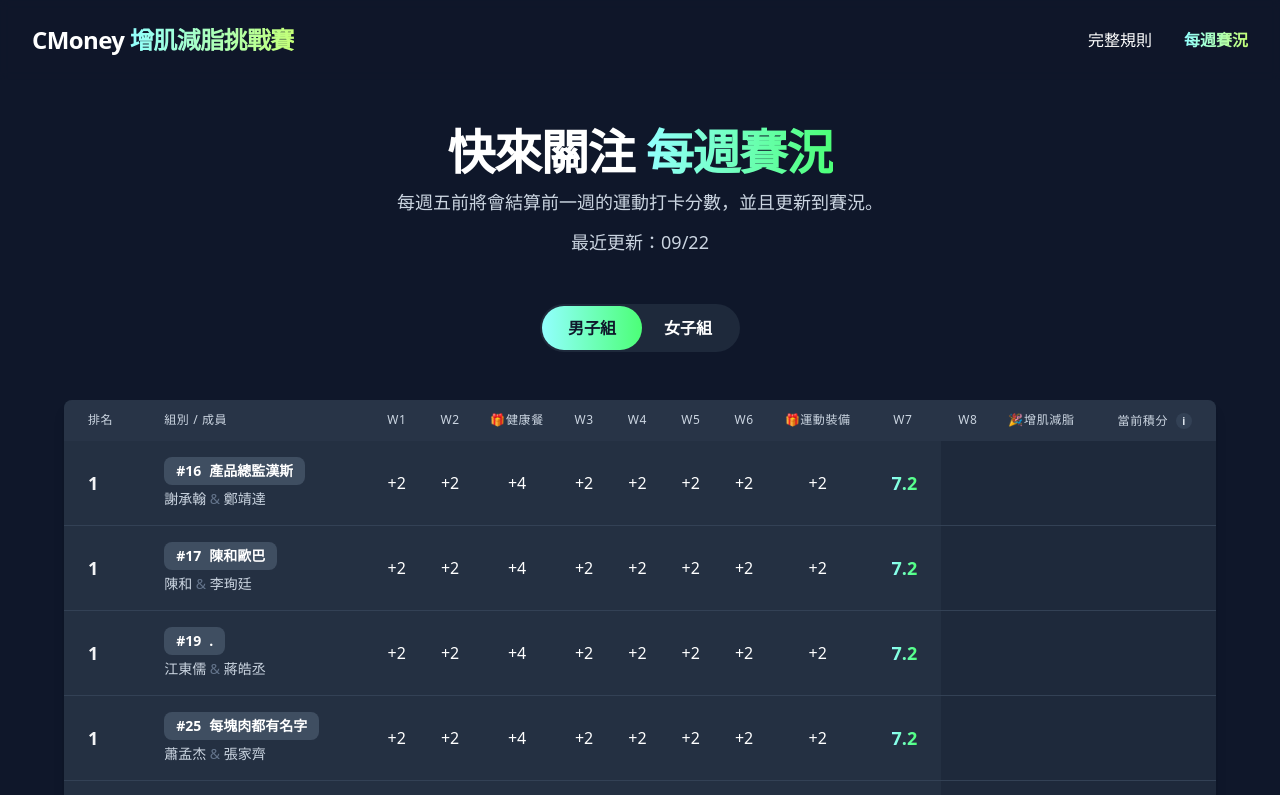
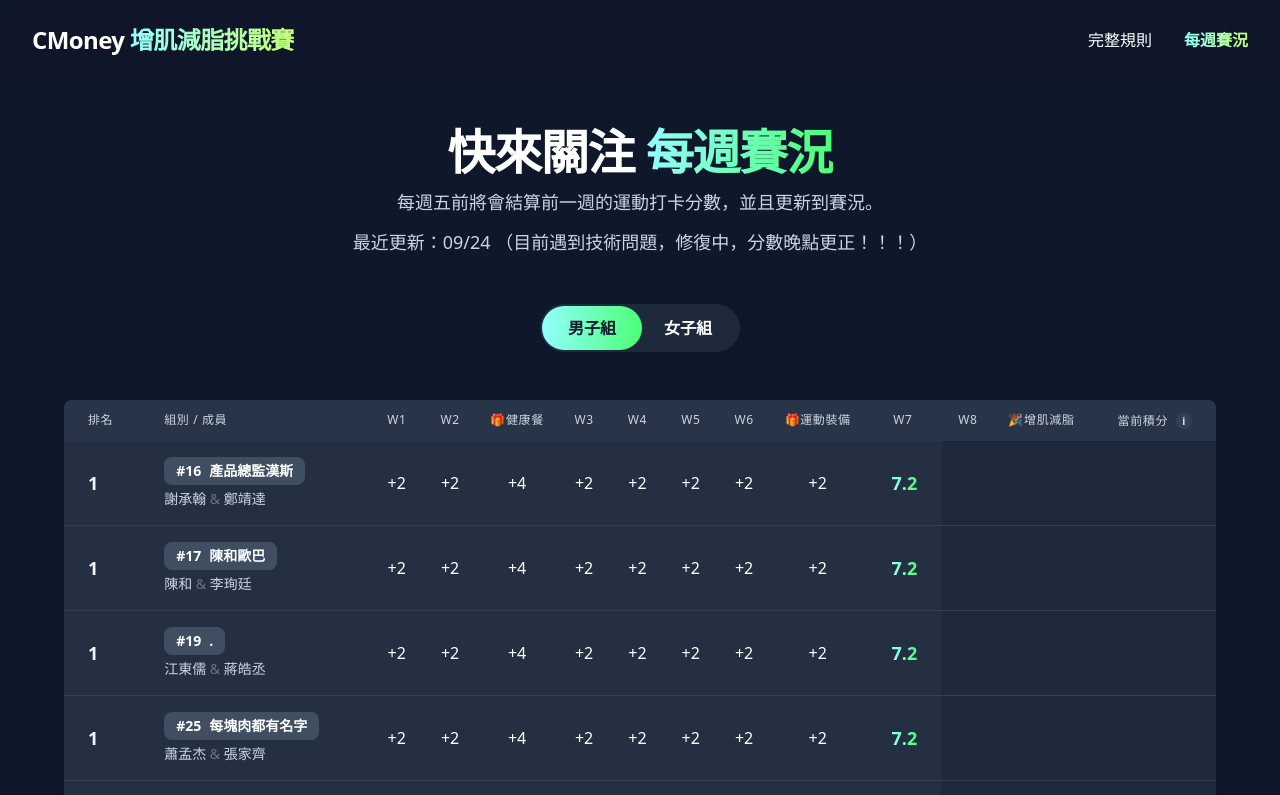
Before and after one commit to LouieWeng/cmoney-fitness-challenge, a React (Vite) app: page /#/ranking in a window 1280 px wide. Shown: the top 795 px of the page. Built offline with nearby package versions, Linux system fonts and the light colour scheme.

Commit message:
更新公告

```diff
--- a/pages/RankingPage.tsx
+++ b/pages/RankingPage.tsx
@@ -93,7 +93,7 @@ const RankingPage: React.FC = () => {
           每週五前將會結算前一週的運動打卡分數，並且更新到賽況。
         </p>
         <p className="mt-3 max-w-2xl mx-auto text-lg text-slate-300">
-          最近更新：09/22
+          最近更新：09/24 （目前遇到技術問題，修復中，分數晚點更正！！！）
         </p>
       </section>
 
```
